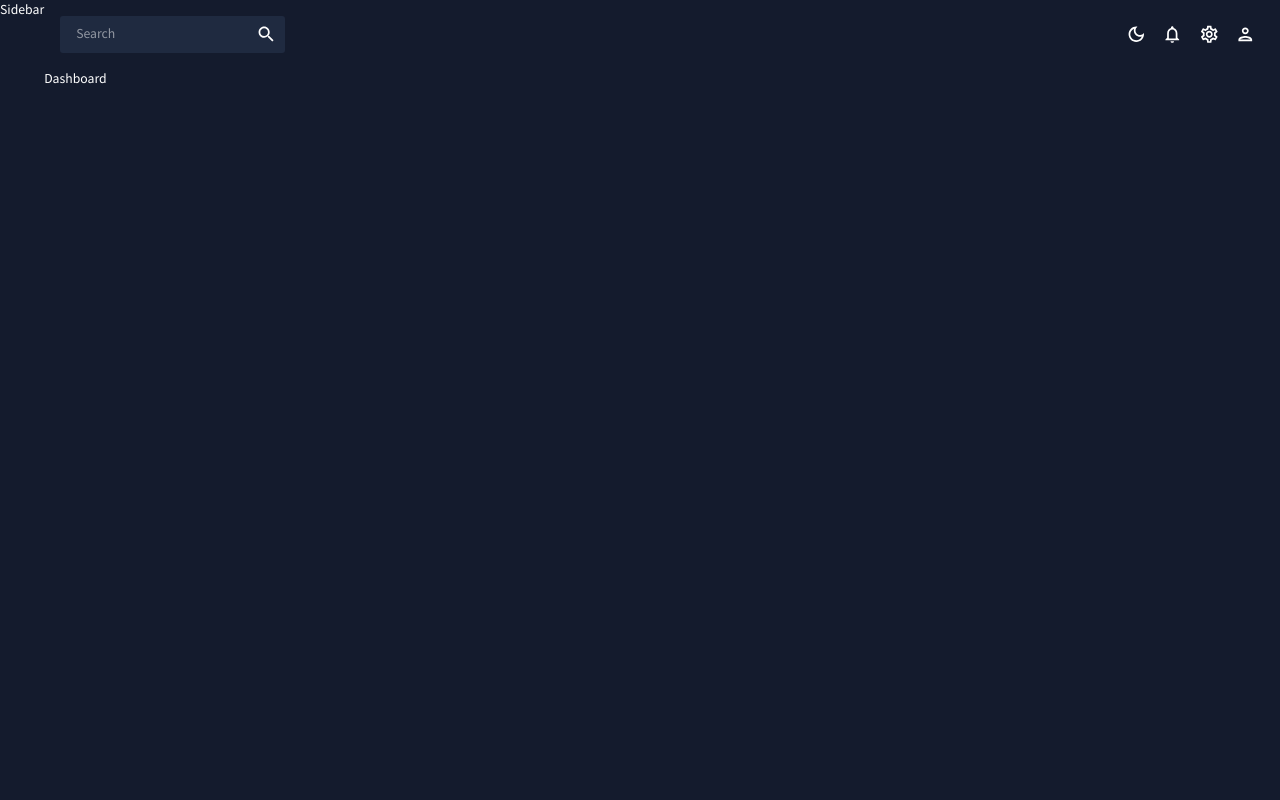
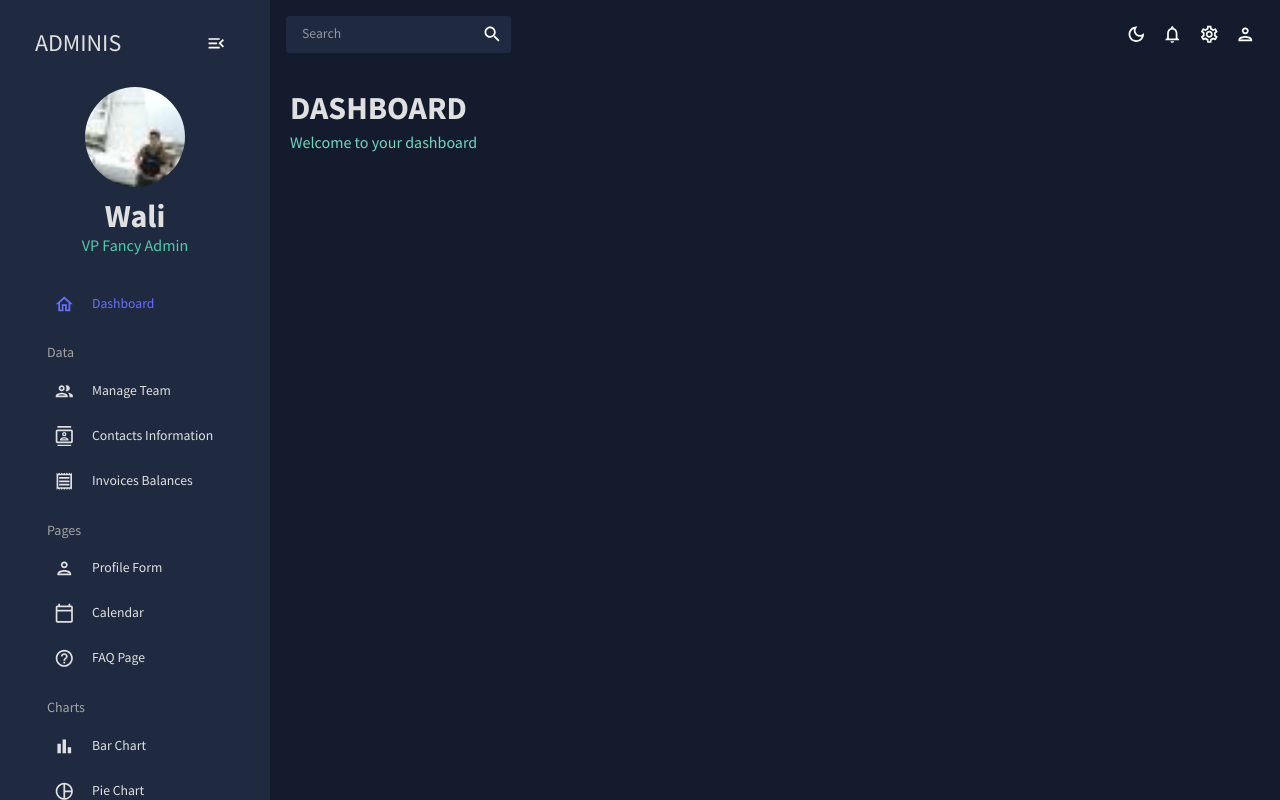
Before and after one commit to WaliAblikim/React-admin, a React (Create React App) app: page / in a window 1280 px wide. Built offline with nearby package versions, Linux system fonts and the light colour scheme.

Commit message:
add dashboard

```diff
--- a/package.json
+++ b/package.json
@@ -23,7 +23,7 @@
     "formik": "^2.2.9",
     "react": "^18.2.0",
     "react-dom": "^18.2.0",
-    "react-pro-sidebar": "^1.0.0",
+    "react-pro-sidebar": "^0.7.1",
     "react-router-dom": "^6.8.0",
     "react-scripts": "5.0.1",
     "web-vitals": "^2.1.4",
--- /dev/null
+++ b/src/components/Header.jsx
@@ -0,0 +1,24 @@
+import { Typography, Box, useTheme } from "@mui/material";
+import { tokens } from "../theme";
+
+const Header = ({ title, subtitle }) => {
+  const theme = useTheme();
+  const colors = tokens(theme.palette.mode);
+  return (
+    <Box mb="30px">
+      <Typography
+        variant="h2"
+        color={colors.grey[100]}
+        fontWeight="bold"
+        sx={{ mb: "5px" }}
+      >
+        {title}
+      </Typography>
+      <Typography variant="h5" color={colors.greenAccent[400]}>
+        {subtitle}
+      </Typography>
+    </Box>
+  );
+};
+
+export default Header;
--- a/src/scenes/dashboard/index.jsx
+++ b/src/scenes/dashboard/index.jsx
@@ -1,5 +1,13 @@
+import { Box } from "@mui/system";
+import Header from "../../components/Header";
+
 const Dashboard = () => {
-    return<div>Dashboard</div>
+    return <Box m="20px">
+        <Box display="flex" justifyContent="space-between" alignItems="center">
+            <Header title="DASHBOARD" subtitle="Welcome to your dashboard" />
+        </Box>
+
+    </Box>
 }
 
 export default Dashboard;
--- a/src/scenes/global/Sidebar.jsx
+++ b/src/scenes/global/Sidebar.jsx
@@ -1,6 +1,229 @@
+import { useState } from "react";
+import { ProSidebar, Menu, MenuItem } from "react-pro-sidebar";
+import "react-pro-sidebar/dist/css/styles.css";
+import { Box, IconButton, Typography, useTheme } from "@mui/material";
+import { Link } from "react-router-dom";
+import { tokens } from "../../theme";
+import HomeOutlinedIcon from "@mui/icons-material/HomeOutlined";
+import PeopleOutlinedIcon from "@mui/icons-material/PeopleOutlined";
+import ContactsOutlinedIcon from "@mui/icons-material/ContactsOutlined";
+import ReceiptOutlinedIcon from "@mui/icons-material/ReceiptOutlined";
+import PersonOutlinedIcon from "@mui/icons-material/PersonOutlined";
+import CalendarTodayOutlinedIcon from "@mui/icons-material/CalendarTodayOutlined";
+import HelpOutlineOutlinedIcon from "@mui/icons-material/HelpOutlineOutlined";
+import BarChartOutlinedIcon from "@mui/icons-material/BarChartOutlined";
+import PieChartOutlineOutlinedIcon from "@mui/icons-material/PieChartOutlineOutlined";
+import TimelineOutlinedIcon from "@mui/icons-material/TimelineOutlined";
+import MapOutlinedIcon from "@mui/icons-material/MapOutlined";
+import MenuOpenOutlinedIcon from '@mui/icons-material/MenuOpenOutlined';
+import ListOutlinedIcon from '@mui/icons-material/ListOutlined';
+
+const Item = ({ title, to, icon, selected, setSelected }) => {
+  const theme = useTheme();
+  const colors = tokens(theme.palette.mode);
+  return (
+    <MenuItem
+      active={selected === title}
+      style={{
+        color: colors.grey[100],
+      }}
+      onClick={() => setSelected(title)}
+      icon={icon}
+    >
+      <Typography>{title}</Typography>
+      <Link to={to} />
+    </MenuItem>
+  );
+};
 
 const Sidebar = () => {
-    return<div>Sidebar</div>
-}
+  const theme = useTheme();
+  const colors = tokens(theme.palette.mode);
+  const [isCollapsed, setIsCollapsed] = useState(false);
+  const [selected, setSelected] = useState("Dashboard");
+
+  return (
+    <Box
+      sx={{
+        "& .pro-sidebar-inner": {
+          background: `${colors.primary[400]} !important`,
+        },
+        "& .pro-icon-wrapper": {
+          backgroundColor: "transparent !important",
+        },
+        "& .pro-inner-item": {
+          padding: "5px 35px 5px 20px !important",
+        },
+        "& .pro-inner-item:hover": {
+          color: "#868dfb !important",
+        },
+        "& .pro-menu-item.active": {
+          color: "#6870fa !important",
+        },
+      }}
+    >
+      <ProSidebar collapsed={isCollapsed}>
+        <Menu iconShape="square">
+          {/* LOGO AND MENU ICON */}
+          <MenuItem
+            onClick={() => setIsCollapsed(!isCollapsed)}
+            icon={isCollapsed ? <ListOutlinedIcon /> : undefined}
+            style={{
+              margin: "10px 0 20px 0",
+              color: colors.grey[100],
+            }}
+          >
+            {!isCollapsed && (
+              <Box
+                display="flex"
+                justifyContent="space-between"
+                alignItems="center"
+                ml="15px"
+              >
+                <Typography variant="h3" color={colors.grey[100]}>
+                  ADMINIS
+                </Typography>
+                <IconButton onClick={() => setIsCollapsed(!isCollapsed)}>
+                  <MenuOpenOutlinedIcon />
+                </IconButton>
+              </Box>
+            )}
+          </MenuItem>
+
+          {!isCollapsed && (
+            <Box mb="25px">
+              <Box display="flex" justifyContent="center" alignItems="center">
+                <img
+                  alt="profile-user"
+                  width="100px"
+                  height="100px"
+                  src={`../../assets/user.png`}
+                  style={{ cursor: "pointer", borderRadius: "50%" }}
+                />
+              </Box>
+              <Box textAlign="center">
+                <Typography
+                  variant="h2"
+                  color={colors.grey[100]}
+                  fontWeight="bold"
+                  sx={{ m: "10px 0 0 0" }}
+                >
+                  Wali
+                </Typography>
+                <Typography variant="h5" color={colors.greenAccent[500]}>
+                  VP Fancy Admin
+                </Typography>
+              </Box>
+            </Box>
+          )}
+          {/** menu item */}
+          <Box paddingLeft={isCollapsed ? undefined : "10%"}>
+            <Item
+              title="Dashboard"
+              to="/"
+              icon={<HomeOutlinedIcon />}
+              selected={selected}
+              setSelected={setSelected}
+            />
+
+            <Typography
+              variant="h6"
+              color={colors.grey[300]}
+              sx={{ m: "15px 0 5px 20px" }}
+            >
+              Data
+            </Typography>
+            <Item
+              title="Manage Team"
+              to="/team"
+              icon={<PeopleOutlinedIcon />}
+              selected={selected}
+              setSelected={setSelected}
+            />
+            <Item
+              title="Contacts Information"
+              to="/contacts"
+              icon={<ContactsOutlinedIcon />}
+              selected={selected}
+              setSelected={setSelected}
+            />
+            <Item
+              title="Invoices Balances"
+              to="/invoices"
+              icon={<ReceiptOutlinedIcon />}
+              selected={selected}
+              setSelected={setSelected}
+            />
+
+            <Typography
+              variant="h6"
+              color={colors.grey[300]}
+              sx={{ m: "15px 0 5px 20px" }}
+            >
+              Pages
+            </Typography>
+            <Item
+              title="Profile Form"
+              to="/form"
+              icon={<PersonOutlinedIcon />}
+              selected={selected}
+              setSelected={setSelected}
+            />
+            <Item
+              title="Calendar"
+              to="/calendar"
+              icon={<CalendarTodayOutlinedIcon />}
+              selected={selected}
+              setSelected={setSelected}
+            />
+            <Item
+              title="FAQ Page"
+              to="/faq"
+              icon={<HelpOutlineOutlinedIcon />}
+              selected={selected}
+              setSelected={setSelected}
+            />
+
+            <Typography
+              variant="h6"
+              color={colors.grey[300]}
+              sx={{ m: "15px 0 5px 20px" }}
+            >
+              Charts
+            </Typography>
+            <Item
+              title="Bar Chart"
+              to="/bar"
+              icon={<BarChartOutlinedIcon />}
+              selected={selected}
+              setSelected={setSelected}
+            />
+            <Item
+              title="Pie Chart"
+              to="/pie"
+              icon={<PieChartOutlineOutlinedIcon />}
+              selected={selected}
+              setSelected={setSelected}
+            />
+            <Item
+              title="Line Chart"
+              to="/line"
+              icon={<TimelineOutlinedIcon />}
+              selected={selected}
+              setSelected={setSelected}
+            />
+            <Item
+              title="Geography Chart"
+              to="/geography"
+              icon={<MapOutlinedIcon />}
+              selected={selected}
+              setSelected={setSelected}
+            />
+          </Box>
+        </Menu>
+      </ProSidebar>
+    </Box>
+  );
+};
 
 export default Sidebar;
--- a/src/theme.js
+++ b/src/theme.js
@@ -1,7 +1,7 @@
 import { createContext, useState, useMemo } from "react";
 import { createTheme } from "@mui/material/styles";
 
-//color design tokens
+// color design tokens export
 export const tokens = (mode) => ({
   ...(mode === "dark"
     ? {
@@ -20,7 +20,7 @@ export const tokens = (mode) => ({
           100: "#d0d1d5",
           200: "#a1a4ab",
           300: "#727681",
-          400: "#1F2A40",
+          400: "#1f2a40",
           500: "#141b2d",
           600: "#101624",
           700: "#0c101b",
@@ -77,7 +77,7 @@ export const tokens = (mode) => ({
           100: "#040509",
           200: "#080b12",
           300: "#0c101b",
-          400: "#101624",
+          400: "#f2f0f0", // manually changed
           500: "#141b2d",
           600: "#1F2A40",
           700: "#727681",
@@ -120,7 +120,7 @@ export const tokens = (mode) => ({
       }),
 });
 
-//mui theme setttings
+// mui theme settings
 export const themeSettings = (mode) => {
   const colors = tokens(mode);
   return {
```
Also changed, not shown: src/index.css (+9 -9 lines), src/index.js (+6 -6 lines), public/assets/user.png (added), src/scenes/dashboard/calendar.jsx (deleted), 1 other file (tests, documents, lock files or other folders).
